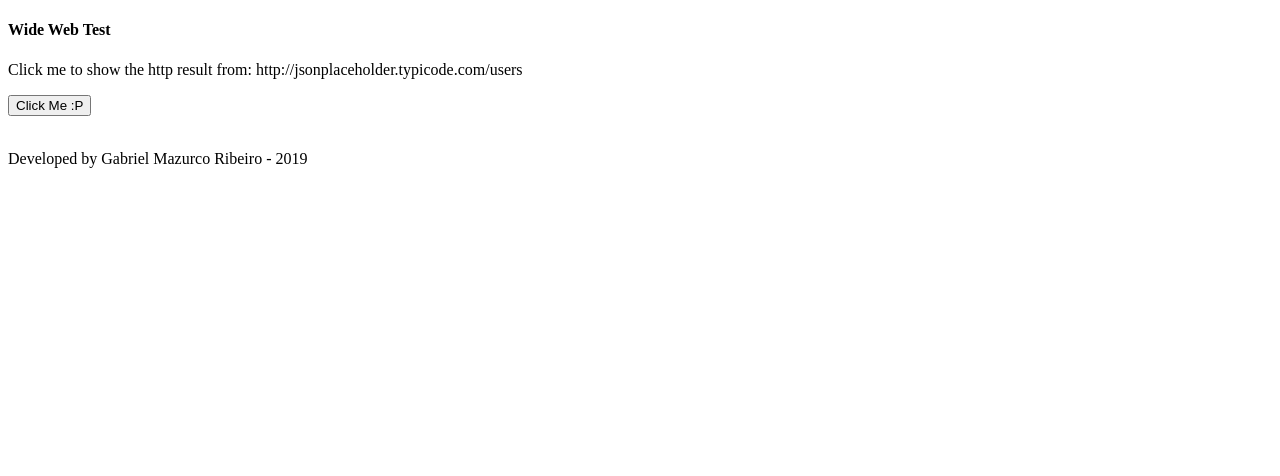
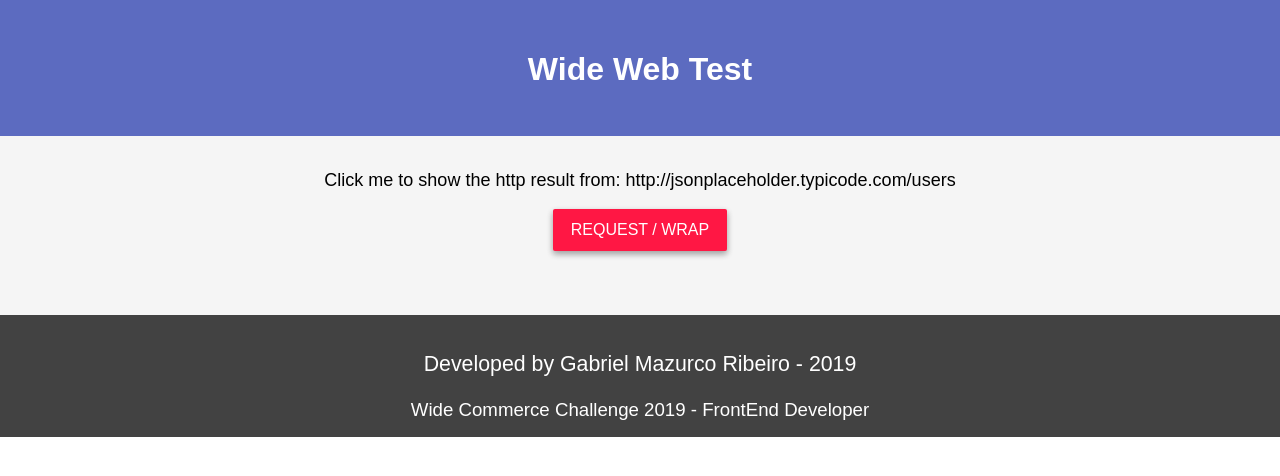
Before and after one commit to Mazurco066/web-wide, a plain HTML site: page index.html in a window 1280 px wide. Drawn offline with nearby package versions, Linux system fonts and the light colour scheme.

Commit message:
added frontend with following material design concepts

```diff
--- a/index.html
+++ b/index.html
@@ -2,35 +2,42 @@
 <html lang="pt-br">
 <header>
     <meta charset="utf-8" />
-        <meta name="viewport" content="width=device-width, initial-scale=1.0"/>
+    <meta name="viewport" content="width=device-width, initial-scale=1.0" />
+    <link rel="stylesheet" href="styles.css" />
     <script src="https://ajax.googleapis.com/ajax/libs/jquery/3.3.1/jquery.min.js"></script>
 </header>
-    <body>
 
-        <div id="navbar">
+<body style="height: 100%; width: 100%; margin: 0;">
+
+    <div style="height: 100%">
+
+        <div class="header card-2">
             <h4>Wide Web Test</h4>
         </div>
 
-        <div id="header">
+        <div class="content">
             <p>Click me to show the http result from: http://jsonplaceholder.typicode.com/users</p>
-                <button id="btn">Click Me :P</button>
-                <br/>
-                <br/>
+            <div class="wrapper">
+                <button id="btn" class="ripple card-2">Request / Wrap</button>
+            </div>
+            <div class="wrapper">
+                <table id="list" class="table"></table>
             </div>
 
-        <div id="content">
-            <table id="list">
-
-            </table>
         </div>
-
         <footer>
             <p>Developed by Gabriel Mazurco Ribeiro - 2019</p>
+            <section>Wide Commerce Challenge 2019 - FrontEnd Developer</section>
         </footer>
+
+    </div>
 
     <script>
         $("#btn").click(() => {
 
+            if (document.getElementById("list").innerHTML) {
+                document.getElementById("list").innerHTML = "";
+            } else {
                 // http request
                 const httpClient = new XMLHttpRequest();
                 const url = "https://jsonplaceholder.typicode.com/users";
@@ -38,16 +45,16 @@
                 httpClient.send();
 
                 // on response
-                httpClient.onreadystatechange = function() {
-                    if (this.readyState==4 && this.status == 200) { //success
+                httpClient.onreadystatechange = function () {
+                    if (this.readyState == 4 && this.status == 200) { //success
 
                         // parsing data
                         const data = JSON.parse(httpClient.responseText);
 
                         // formating data
-                        var rows = "<tr><th>Name</th><th>Username</th><th>E-mail</th></tr>";
+                        var rows = "<tr class=\"card card-2\"><th>Avaliable Users Gathered from Http Request</th></tr>";
                         data.forEach(item => {
-                            rows += `<tr><td>${item.name}</td><td>${item.username}</td><td>${item.email}</td></tr>`;
+                            rows += `<tr class="card card-1"><td><img src="user.png" alt="user-image" class="profile" /></td><td class="name">Name: ${item.name}</td><td class="username">Username: ${item.username}</td><td class="email">E-mail: ${item.email}</td></tr>`;
                         });
 
                         // inserting into table
@@ -57,7 +64,11 @@
                         console.log('Error while requesting data!');
                     }
                 }
+            }
+
+
         })
     </script>
 </body>
+
 </html>
--- a/styles.css
+++ b/styles.css
@@ -0,0 +1,150 @@
+/* General styles */
+* {
+    font-family: Arial, Helvetica, sans-serif;
+}
+
+/* Class styles */
+.header {
+    height: 15vh;
+    background: #5c6bc0;
+    margin: 0;
+    padding: 8px;
+    align-items: center;
+    align-content: center;
+    z-index: 200;
+}
+
+.header h4 {
+    color: #fff;
+    font-size: 24pt;
+    text-align: center;
+    background: #5c6bc0;
+}
+
+.content {
+    background: #f5f5f5;
+    padding: 16px;
+}
+
+.content p {
+    text-align: center;
+    font-size: 18px;
+    color: #000;
+}
+
+.content button {
+    text-align: center;
+}
+
+.profile {
+    height: 48px;
+    width: 48px;
+}
+
+.name {
+    font-weight: bold;
+    font-size: 15;
+}
+
+.email {
+    font-weight: normal;
+    font-size: 14;
+}
+
+.username {
+    font-weight: 300;
+    font-size: 14;
+}
+
+.table {
+    background: #f5f5f5;
+    margin: 24px;
+    width: 80%;
+    text-align: center;
+}
+
+.table .header {
+    background: #fff;
+}
+
+/* Styles for HTML tags */
+button {
+    margin: auto;
+    border: none;
+    border-radius: 2px;
+    padding: 12px 18px;
+    font-size: 16px;
+    text-transform: uppercase;
+    cursor: pointer;
+    color: white;
+    background-color: #ff1744;
+    box-shadow: 0 0 4px #999;
+    outline: none;
+}
+
+footer {
+    margin: 0;
+    padding: 16px;
+    background: #424242;
+    bottom: 0px;
+    left: 0px;
+    right: 0px;
+    margin-bottom: 0px;
+
+}
+
+footer p {
+    color: #fff;
+    font-size: 16pt;
+    text-align: center;
+}
+
+footer section {
+    color: #fff;
+    font-size: 14pt;
+    text-align: center;
+}
+
+/* Styles for orientation purposes */
+.wrapper {
+    display: flex;
+    justify-content: center;
+}
+
+/* Styles for material design inspired visual theme */
+.ripple {
+    background-position: center;
+    transition: 0.8s;
+}
+.ripple:hover {
+    background: #ff6e8b radial-gradient(circle, transparent 1%, #e7143e 1%) center/15000%;
+}
+.ripple:active {
+    background-color: #d6052f;
+    background-size: 100%;
+    transition: 0s;
+}
+
+.card {
+    background: #fff;
+    border-radius: 2px;
+    display: flex;
+    flex-direction: column;
+    margin: 1rem;
+    padding: 8px;
+    flex-direction: column;
+    justify-content: space-between;
+  }
+
+  .card-1 {
+    box-shadow: 0 1px 3px rgba(0,0,0,0.12), 0 1px 2px rgba(0,0,0,0.24);
+    transition: all 0.3s cubic-bezier(.25,.8,.25,1);
+  }
+
+  .card-1:hover {
+    box-shadow: 0 14px 28px rgba(0,0,0,0.25), 0 10px 10px rgba(0,0,0,0.22);
+  }
+
+  .card-2 {
+    box-shadow: 0 3px 6px rgba(0,0,0,0.16), 0 3px 6px rgba(0,0,0,0.23);
+  }
```
Also changed, not shown: user.png (added). Lines whose indentation alone changed are shown as unchanged.
